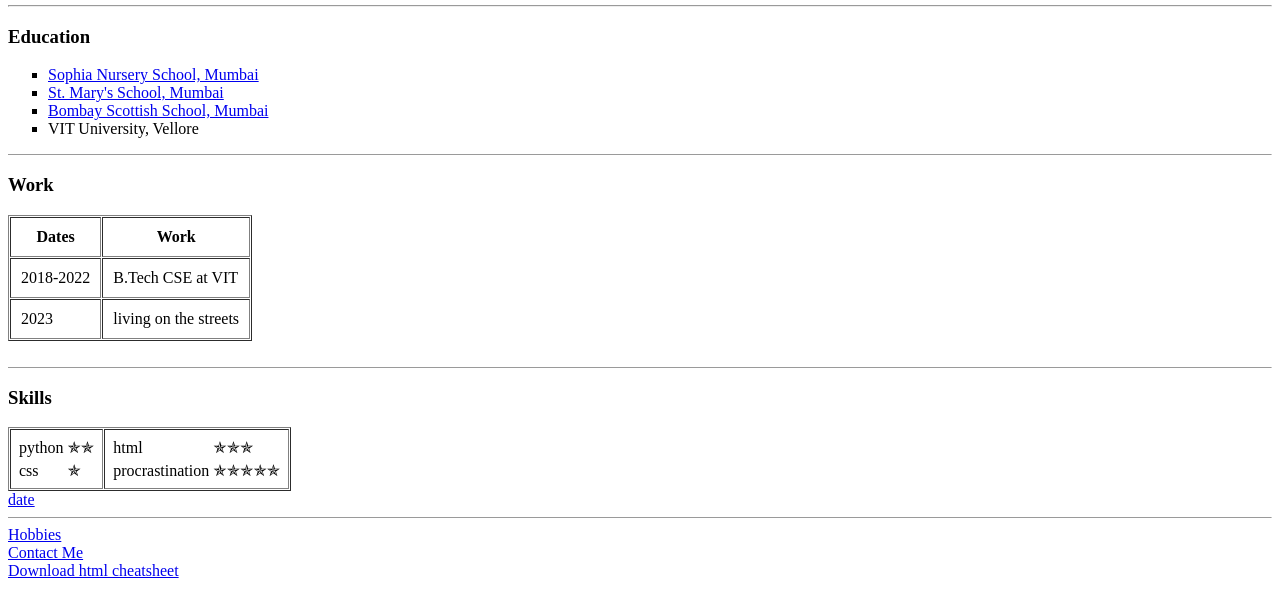
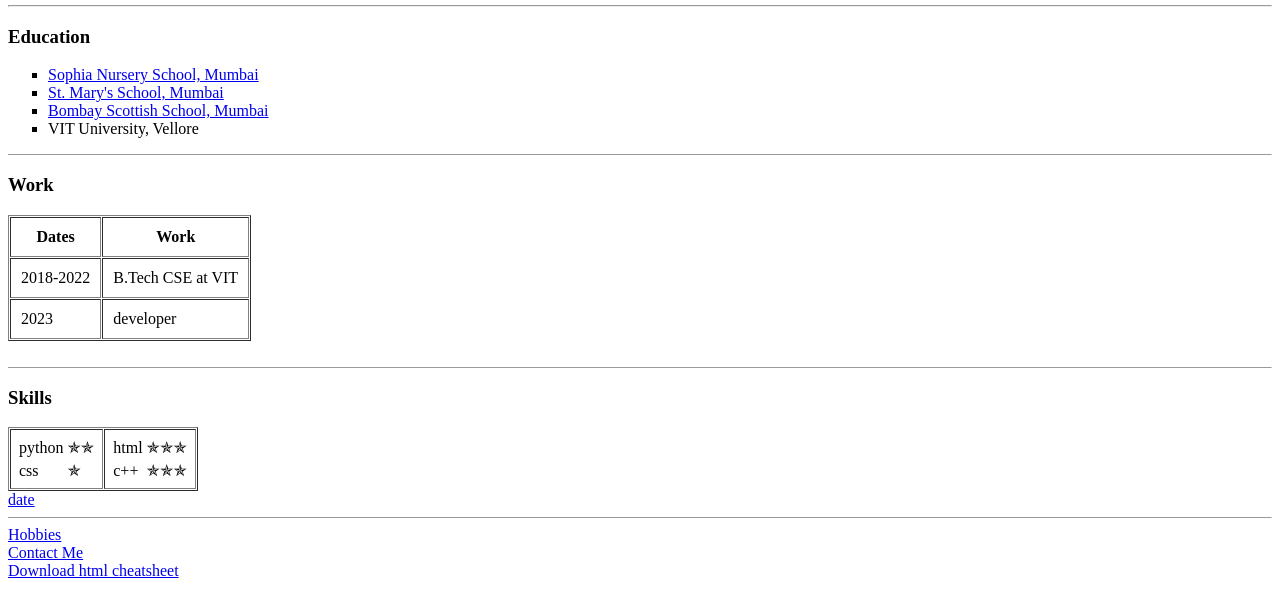
Before and after one commit to kshitijpatne/trialCV, a plain HTML site: page index.html in a window 1280 px wide. Shown: the part 207-800 px from the top of the page. Drawn offline with Linux system fonts and the light colour scheme.

Commit message:
Update index.html

```diff
--- a/index.html
+++ b/index.html
@@ -39,7 +39,7 @@
     </tr>
     <tr>
       <td>2023</td>
-      <td>living on the streets</td>
+      <td>developer</td>
     </tr>
     </tbody>
   </table>
@@ -64,8 +64,8 @@
         <td>✯✯✯</td>
       </tr>
       <tr>
-        <td>procrastination</td>
-        <td>✯✯✯✯✯</td>
+        <td>c++</td>
+        <td>✯✯✯</td>
       </tr>
     </table></td>
   </tr>
```
